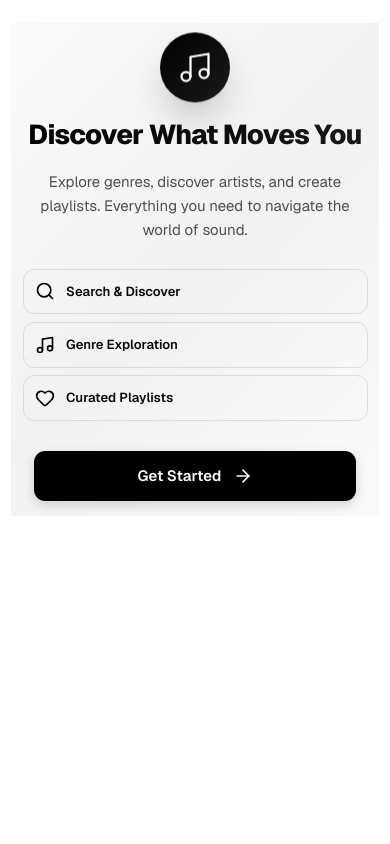
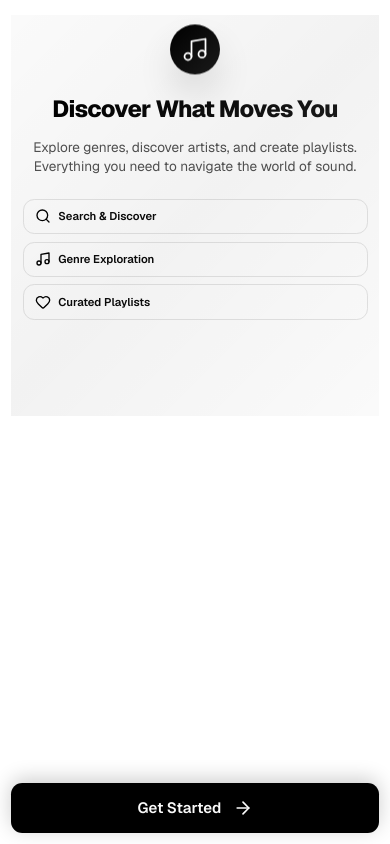
Before and after one commit to AntonioQuijanoGit/Spotify-Project-API, a React (Vite) app: page / in a window 390 px wide. Shown: the top 844 px of the page. Built offline with nearby package versions, Linux system fonts and the light colour scheme.

Commit message:
fix: make Get Started button always visible on mobile
- Change button to fixed position on mobile devices
- Reduce content sizes for better mobile fit
- Add proper spacing for fixed button
- Improve button visibility with enhanced shadow
- Ensure button is always accessible at bottom of screen

```diff
--- a/src/components/WelcomeScreen.css
+++ b/src/components/WelcomeScreen.css
@@ -193,6 +193,8 @@
   font-family: inherit;
   box-shadow: 0 4px 12px rgba(0, 0, 0, 0.15);
   margin-top: var(--space-lg);
+  min-height: 48px;
+  z-index: 10;
 }
 
 .hero-button:hover {
@@ -208,11 +210,10 @@
 /* Responsive */
 @media (max-width: 768px) {
   .welcome-hero {
-    padding: var(--space-md) var(--space-md);
+    padding: var(--space-lg) var(--space-md) var(--space-xl);
     align-items: flex-start;
     justify-content: flex-start;
-    padding-top: var(--space-xl);
-    padding-bottom: var(--space-xl);
+    padding-bottom: calc(var(--space-xl) + 80px); /* Space for button */
   }
 
   .welcome-hero-content {
@@ -222,66 +223,7 @@
     border-radius: 0;
     box-shadow: none;
     min-height: auto;
-  }
-
-  .hero-content {
-    gap: var(--space-md);
-  }
-
-  .hero-icon {
-    width: 80px;
-    height: 80px;
-  }
-
-  .hero-icon svg {
-    width: 40px;
-    height: 40px;
-  }
-
-  .hero-title {
-    font-size: clamp(1.75rem, 6vw, 2.5rem);
-    line-height: 1.2;
-  }
-
-  .hero-description {
-    font-size: clamp(0.9rem, 3vw, 1.1rem);
-    padding: 0;
-  }
-
-  .hero-features {
-    gap: var(--space-sm);
-    margin: var(--space-xs) 0;
-  }
-
-  .hero-feature {
-    min-width: auto;
-    padding: var(--space-sm) var(--space-md);
-    flex: 1;
-    min-width: 0;
-  }
-
-  .hero-button {
-    width: 100%;
-    max-width: 100%;
-    justify-content: center;
-    padding: var(--space-md) var(--space-lg);
-    font-size: var(--text-base);
-    margin-top: var(--space-md);
-    position: sticky;
-    bottom: 0;
-    z-index: 10;
-  }
-}
-
-@media (max-width: 480px) {
-  .welcome-hero {
-    padding: var(--space-sm) var(--space-sm);
-    padding-top: var(--space-lg);
-    padding-bottom: var(--space-lg);
-  }
-
-  .welcome-hero-content {
-    padding: var(--space-md) var(--space-sm);
+    padding-bottom: calc(var(--space-lg) + 70px); /* Space for button */
   }
 
   .hero-content {
@@ -289,30 +231,110 @@
   }
 
   .hero-icon {
-    width: 70px;
-    height: 70px;
+    width: 60px;
+    height: 60px;
+    margin-bottom: var(--space-xs);
   }
 
   .hero-icon svg {
-    width: 36px;
-    height: 36px;
+    width: 32px;
+    height: 32px;
   }
 
   .hero-title {
-    font-size: clamp(1.5rem, 7vw, 2rem);
+    font-size: clamp(1.5rem, 5vw, 2rem);
+    line-height: 1.2;
     margin-bottom: var(--space-xs);
   }
 
   .hero-description {
-    font-size: clamp(0.85rem, 4vw, 1rem);
+    font-size: clamp(0.875rem, 2.5vw, 1rem);
+    padding: 0;
+    margin-bottom: var(--space-sm);
+    line-height: 1.5;
+  }
+
+  .hero-features {
+    gap: var(--space-xs);
+    margin: var(--space-xs) 0 var(--space-sm);
+    flex-wrap: wrap;
+  }
+
+  .hero-feature {
+    min-width: auto;
+    padding: var(--space-xs) var(--space-sm);
+    flex: 1;
+    min-width: 0;
+    font-size: var(--text-xs);
+  }
+
+  .hero-feature svg {
+    width: 18px;
+    height: 18px;
+  }
+
+  .hero-feature span {
+    font-size: var(--text-xs);
+  }
+
+  .hero-button {
+    width: calc(100% - var(--space-md) * 2);
+    max-width: 100%;
+    justify-content: center;
+    padding: var(--space-md) var(--space-lg);
+    font-size: var(--text-base);
+    margin-top: var(--space-md);
+    position: fixed;
+    bottom: var(--space-md);
+    left: var(--space-md);
+    right: var(--space-md);
+    z-index: 10002;
+    box-shadow: 0 -4px 20px rgba(0, 0, 0, 0.15);
+    background: var(--color-accent);
+  }
+}
+
+@media (max-width: 480px) {
+  .welcome-hero {
+    padding: var(--space-md) var(--space-sm) calc(var(--space-md) + 70px);
+  }
+
+  .welcome-hero-content {
+    padding: var(--space-md) var(--space-sm) calc(var(--space-md) + 70px);
+  }
+
+  .hero-content {
+    gap: var(--space-xs);
+  }
+
+  .hero-icon {
+    width: 50px;
+    height: 50px;
     margin-bottom: var(--space-xs);
+  }
+
+  .hero-icon svg {
+    width: 28px;
+    height: 28px;
+  }
+
+  .hero-title {
+    font-size: clamp(1.25rem, 6vw, 1.75rem);
+    margin-bottom: var(--space-xs);
+    line-height: 1.2;
+  }
+
+  .hero-description {
+    font-size: clamp(0.8rem, 3.5vw, 0.95rem);
+    margin-bottom: var(--space-xs);
+    line-height: 1.4;
   }
 
   .hero-features {
     flex-direction: column;
     width: 100%;
     gap: var(--space-xs);
-    margin: var(--space-xs) 0;
+    margin: var(--space-xs) 0 var(--space-sm);
   }
 
   .hero-feature {
@@ -321,26 +343,31 @@
     justify-content: flex-start;
     text-align: left;
     min-width: auto;
-    padding: var(--space-sm);
-    gap: var(--space-sm);
+    padding: var(--space-xs) var(--space-sm);
+    gap: var(--space-xs);
   }
 
   .hero-feature svg {
-    width: 20px;
-    height: 20px;
+    width: 16px;
+    height: 16px;
     flex-shrink: 0;
   }
 
   .hero-feature span {
-    font-size: var(--text-sm);
+    font-size: var(--text-xs);
   }
 
   .hero-button {
     padding: var(--space-md);
     font-size: var(--text-base);
-    margin-top: var(--space-sm);
+    margin-top: 0;
     width: calc(100% - var(--space-sm) * 2);
-    margin-left: var(--space-sm);
-    margin-right: var(--space-sm);
+    left: var(--space-sm);
+    right: var(--space-sm);
+    bottom: var(--space-sm);
+    position: fixed;
+    z-index: 10002;
+    box-shadow: 0 -4px 20px rgba(0, 0, 0, 0.2);
+    background: var(--color-accent);
   }
 }
```
